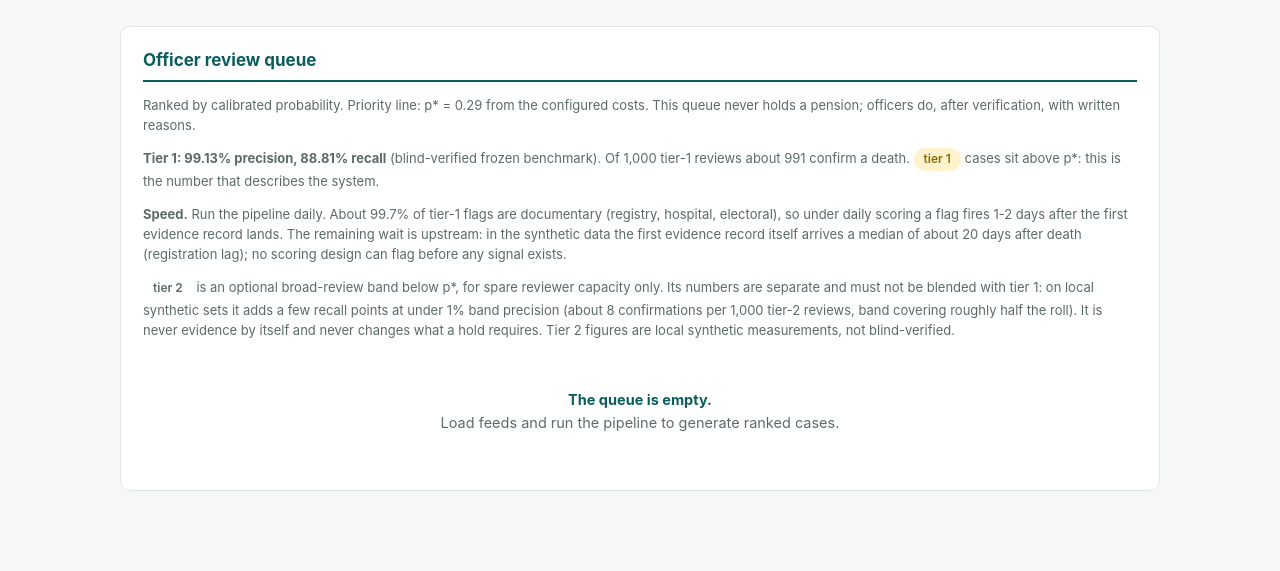
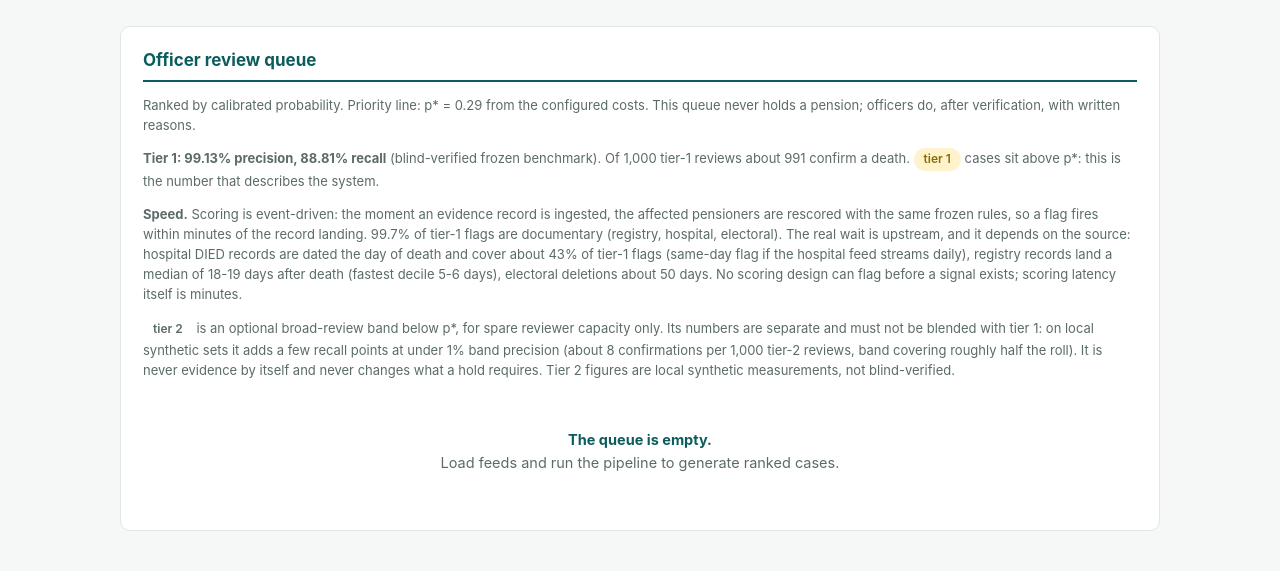
Before and after one commit to Aditya2375/pension-integrity-monitor, a Flask app: page /queue in a window 1280 px wide. Shown: the part 57-628 px from the top of the page. Run offline with Flask 3, Linux system fonts and the light colour scheme; the visitor is signed in with stand-in values (Sample User, id 1); data comes from the database, SQL or seed files in the repository; data that the repository does not hold is empty.

Commit message:
Move to event-driven scoring and document per-source arrival floor

```diff
--- a/templates/queue.html
+++ b/templates/queue.html
@@ -4,7 +4,7 @@
   <h2>Officer review queue</h2>
   <p class="muted">Ranked by calibrated probability. Priority line: p* = {{ '%.2f'|format(p_star) }} from the configured costs. This queue never holds a pension; officers do, after verification, with written reasons.</p>
   <p class="muted"><b>Tier 1: 99.13% precision, 88.81% recall</b> (blind-verified frozen benchmark). Of 1,000 tier-1 reviews about 991 confirm a death. <span class="pill pri">tier 1</span> cases sit above p*: this is the number that describes the system.</p>
-  <p class="muted"><b>Speed.</b> Run the pipeline daily. About 99.7% of tier-1 flags are documentary (registry, hospital, electoral), so under daily scoring a flag fires 1-2 days after the first evidence record lands. The remaining wait is upstream: in the synthetic data the first evidence record itself arrives a median of about 20 days after death (registration lag); no scoring design can flag before any signal exists.</p>
+  <p class="muted"><b>Speed.</b> Scoring is event-driven: the moment an evidence record is ingested, the affected pensioners are rescored with the same frozen rules, so a flag fires within minutes of the record landing. 99.7% of tier-1 flags are documentary (registry, hospital, electoral). The real wait is upstream, and it depends on the source: hospital DIED records are dated the day of death and cover about 43% of tier-1 flags (same-day flag if the hospital feed streams daily), registry records land a median of 18-19 days after death (fastest decile 5-6 days), electoral deletions about 50 days. No scoring design can flag before a signal exists; scoring latency itself is minutes.</p>
   <p class="muted"><span class="pill">tier 2</span> is an optional broad-review band below p*, for spare reviewer capacity only. Its numbers are separate and must not be blended with tier 1: on local synthetic sets it adds a few recall points at under 1% band precision (about 8 confirmations per 1,000 tier-2 reviews, band covering roughly half the roll). It is never evidence by itself and never changes what a hold requires. Tier 2 figures are local synthetic measurements, not blind-verified.</p>
   {% if rows %}
   <table>
```
Also changed, not shown: docs/detection-evidence-limits.md (+1 -1 lines).
